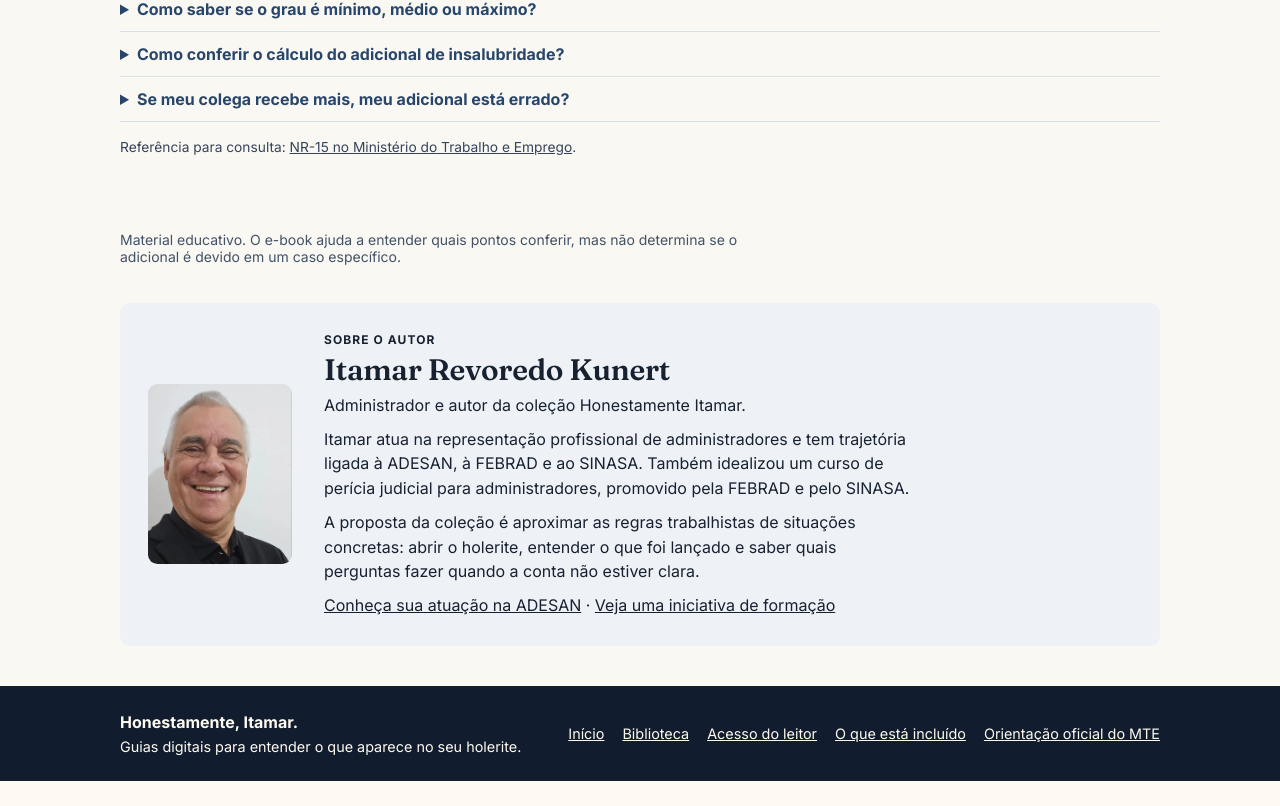
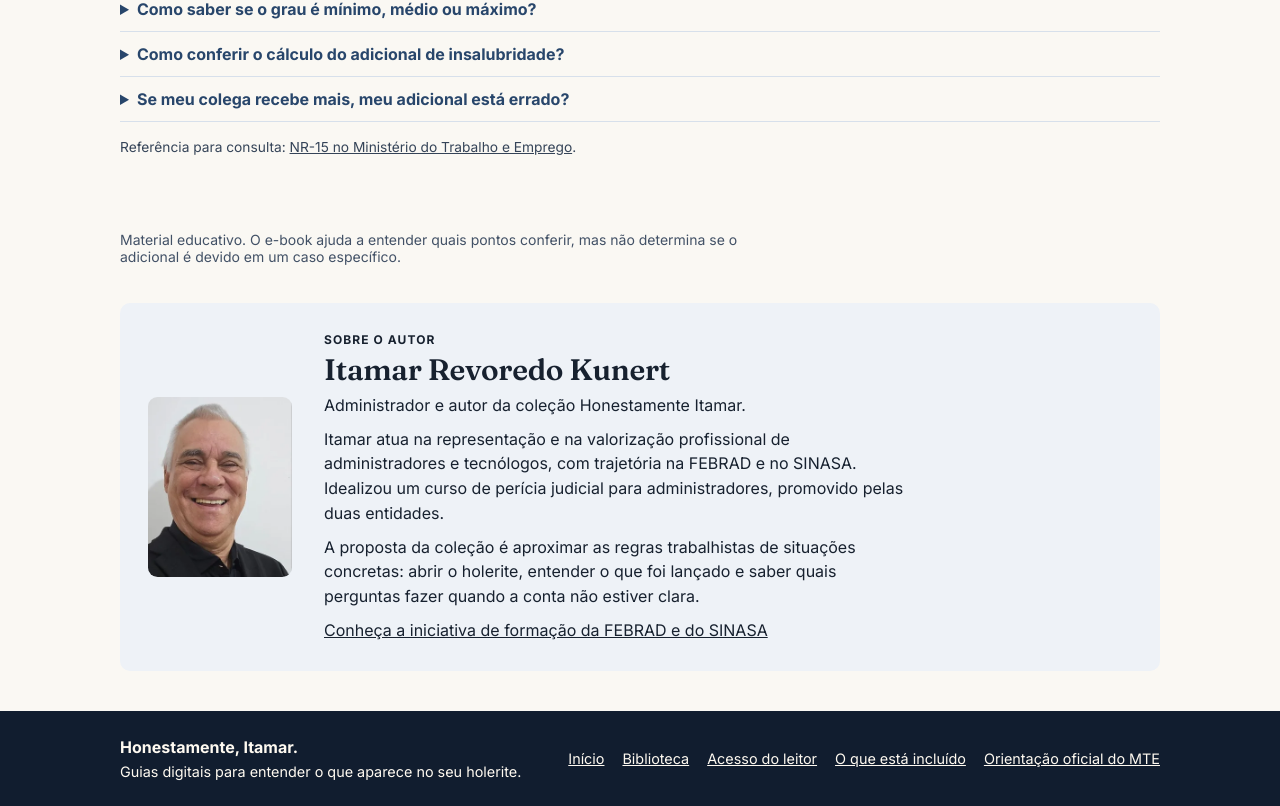
Before and after one commit to ericavalheri/itamar-ebook, a Next.js app: page /livros/adicional-insalubridade in a window 1280 px wide. Shown: the part 2618-3424 px from the top of the page. Before the commit the page ends 3399 px from the top, so only its background shows below. Built offline with nearby package versions, Linux system fonts and the light colour scheme.

Commit message:
Alinhar páginas dos e-books à biblioteca: AuthorProfile.tsx

```diff
--- a/components/AuthorProfile.tsx
+++ b/components/AuthorProfile.tsx
@@ -9,9 +9,9 @@ export default function AuthorProfile({ variant }: { variant: "footer" | "book"
         <h2 id={headingId}>Itamar Revoredo Kunert</h2>
         <p>Administrador e autor da coleção Honestamente Itamar.</p>
         {variant === "book" && <>
-          <p>Itamar atua na representação profissional de administradores e tem trajetória ligada à ADESAN, à FEBRAD e ao SINASA. Também idealizou um curso de perícia judicial para administradores, promovido pela FEBRAD e pelo SINASA.</p>
+          <p>Itamar atua na representação e na valorização profissional de administradores e tecnólogos, com trajetória na FEBRAD e no SINASA. Idealizou um curso de perícia judicial para administradores, promovido pelas duas entidades.</p>
           <p>A proposta da coleção é aproximar as regras trabalhistas de situações concretas: abrir o holerite, entender o que foi lançado e saber quais perguntas fazer quando a conta não estiver clara.</p>
-          <p><a href="https://www.adesan.org.br/nossa-historia/">Conheça sua atuação na ADESAN</a> · <a href="https://csb.org.br/noticias/curso-de-pericia-judicial-para-administradores-amplia-o-campo-de-atuacao-da-categoria">Veja uma iniciativa de formação</a></p>
+          <p><a href="https://csb.org.br/noticias/curso-de-pericia-judicial-para-administradores-amplia-o-campo-de-atuacao-da-categoria">Conheça a iniciativa de formação da FEBRAD e do SINASA</a></p>
         </>}
       </div>
     </section>
```
